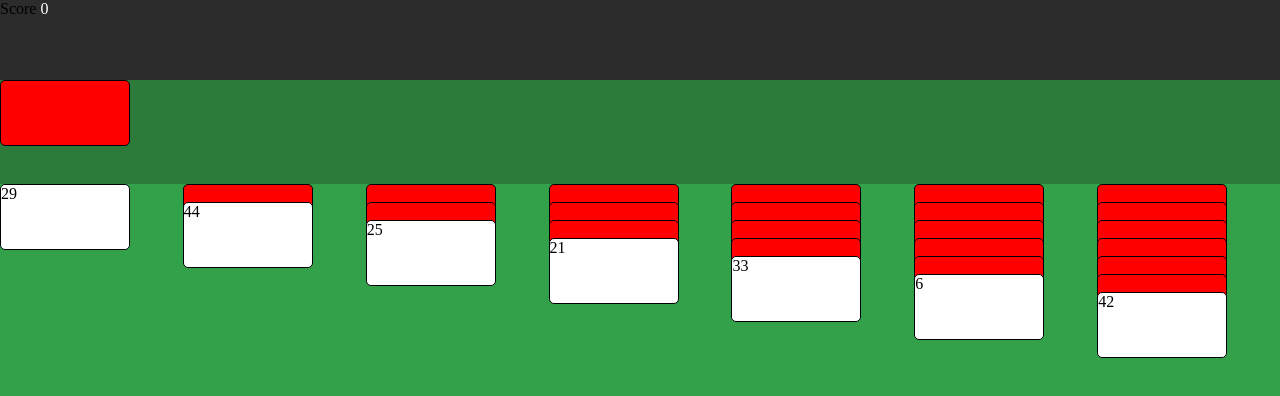
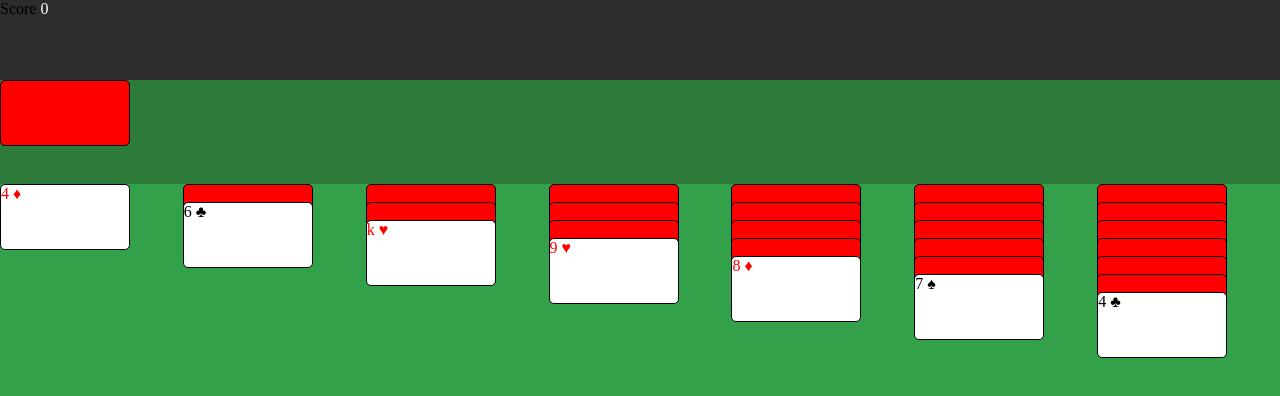
Before and after one commit to skwirl42/klondike, an Angular app: page / in a window 1280 px wide. Shown: the top 396 px of the page. Built offline with nearby package versions, Linux system fonts and the light colour scheme.

Commit message:
Show card suit

```diff
--- a/src/app/card.ts
+++ b/src/app/card.ts
@@ -1,7 +1,48 @@
+const suits: Suit[] = [
+  {
+    symbol: '♠',
+    code: 'spade',
+    color: 'black'
+  },
+  {
+    symbol: '♥',
+    code: 'heart',
+    color: 'red'
+  },
+  {
+    symbol: '♦',
+    code: 'diamond',
+    color: 'red'
+  },
+  {
+    symbol: '♣',
+    code: 'club',
+    color: 'black'
+  },
+];
+
+export class Suit {
+  symbol: string;
+  code: string;
+  color: string;
+}
+
 export class Card {
   value = 0;
   hidden = true;
   dragging = false;
   x = 0;
   y = 0;
+
+  public get cardValue(): string {
+    const numericValue = this.value % 13;
+    if (numericValue > 9) {
+      return ['j', 'q', 'k'][numericValue - 10];
+    }
+    return (numericValue + 1).toString();
+  }
+
+  public get suit(): Suit {
+    return suits[Math.floor(this.value / 13)];
+  }
 }
--- a/src/app/card/card.component.html
+++ b/src/app/card/card.component.html
@@ -1,3 +1,3 @@
 <ng-container *ngIf="!card.hidden">
-  {{ card.value }}
+  {{ card.cardValue }} {{ card.suit.symbol }}
 </ng-container>
--- a/src/app/card/card.component.ts
+++ b/src/app/card/card.component.ts
@@ -14,6 +14,7 @@ export class CardComponent {
   @HostBinding('class.dragging') get dragging() { return this.card.dragging; }
   @HostBinding('style.left.px') get left() { return this.card.x; }
   @HostBinding('style.top.px') get top() { return this.card.y; }
+  @HostBinding('style.color') get color() { return this.card.suit.color; }
 
   @HostListener('mousedown', ['$event'])
   onMouseDown(event: any) {
```
